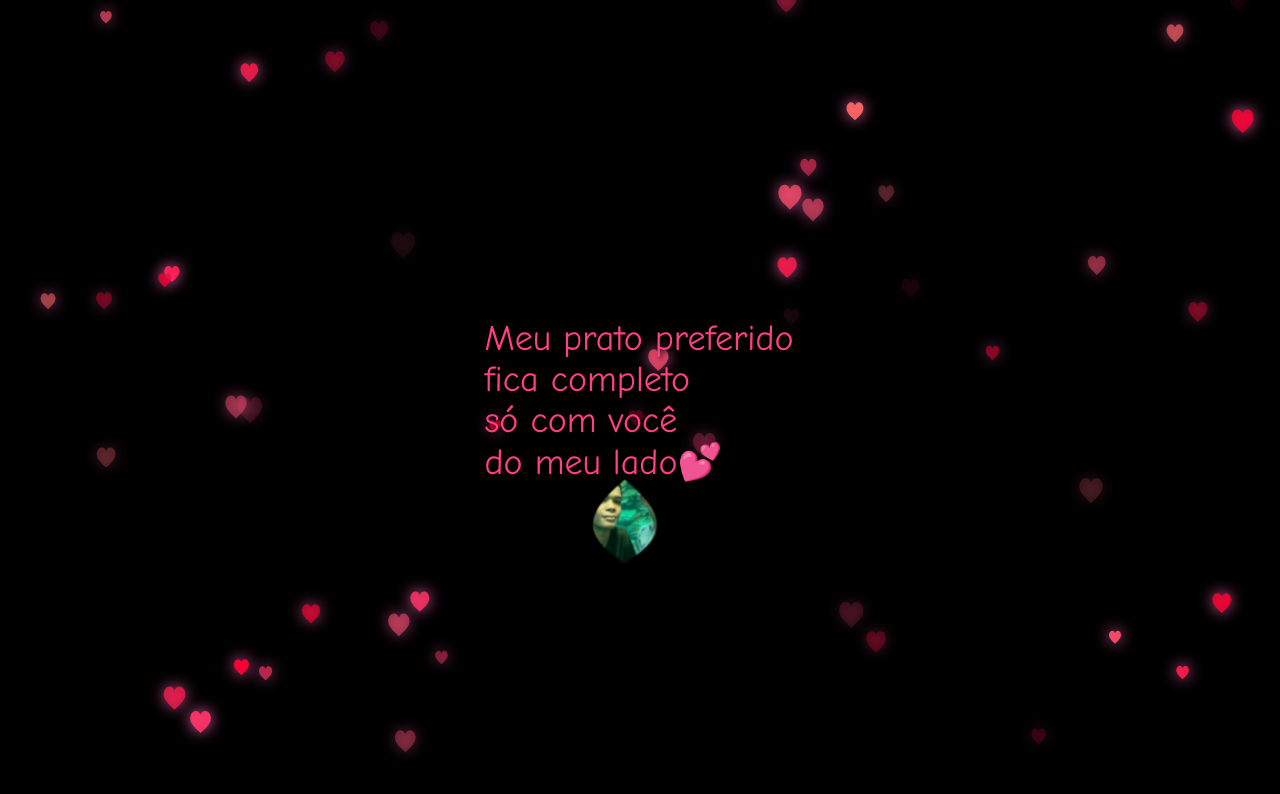
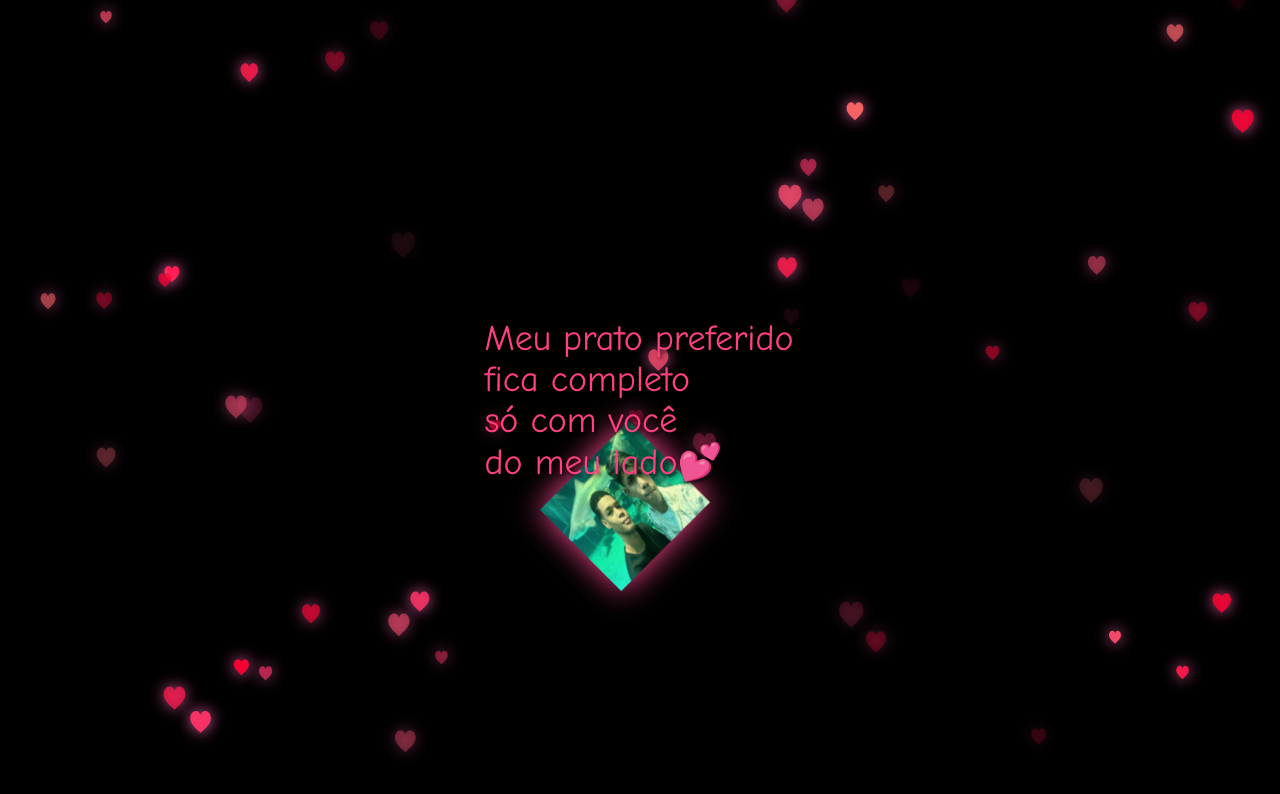
Before and after one commit to Carloseduardo-dev/1-freelance, a plain HTML site: page index.html in a window 1280 px wide. Both pictures are taken after a click on the button "Toque na tela 💝". Drawn offline with Linux system fonts and the light colour scheme.

Commit message:
Update style.css

```diff
--- a/style.css
+++ b/style.css
@@ -48,32 +48,61 @@ canvas {
   text-shadow: 2px 2px 4px rgba(0,0,0,0.8);
 }
 
-/* 💖 Estilo atualizado para imagem com formato de coração real */
+/* Estilos específicos para o coração das fotos */
 .heart-photo {
-  position: absolute;
+  position: relative;
   width: 120px;
   height: 110px;
-  z-index: 3;
-  pointer-events: none;
-  object-fit: cover;
+  transform: rotate(-45deg);
+  background-size: cover !important;
+  background-position: center !important;
   filter: drop-shadow(0 0 15px #ff4081) brightness(1.1);
   animation: heartPulse 2s ease-in-out infinite;
-  clip-path: path("M60 110 C90 90 110 70 60 30 C10 70 30 90 60 110 Z");
-  transition: transform 0.3s ease, opacity 0.3s ease;
+  z-index: 3;
+  /* IMPORTANTE: Remove qualquer borda ou fundo que possa aparecer */
+  border: none !important;
+  outline: none !important;
+  box-shadow: none !important;
+}
+
+.heart-photo:before,
+.heart-photo:after {
+  content: '';
+  width: 60px;
+  height: 90px;
+  position: absolute;
+  left: 60px;
+  top: 0;
+  background: inherit;
+  background-size: inherit !important;
+  background-position: inherit !important;
+  border-radius: 60px 60px 0 0;
+  transform: rotate(-45deg);
+  transform-origin: 0 100%;
+  /* Remove qualquer borda dos pseudo-elementos */
+  border: none !important;
+  outline: none !important;
+  box-shadow: none !important;
+}
+
+.heart-photo:after {
+  left: 0;
+  transform: rotate(45deg);
+  transform-origin: 100% 100%;
+}
+
+@keyframes heartPulse {
+  0%, 100% {
+    transform: rotate(-45deg) scale(1);
+  }
+  50% {
+    transform: rotate(-45deg) scale(1.05);
+  }
 }
 
 .heart-photo:hover {
   filter: drop-shadow(0 0 25px #ff4081) brightness(1.2);
-  transform: scale(1.1);
-}
-
-@keyframes heartPulse {
-  0%, 100% {
-    transform: scale(1);
-  }
-  50% {
-    transform: scale(1.05);
-  }
+  transform: rotate(-45deg) scale(1.1);
 }
 
 @keyframes pulse {
@@ -82,7 +111,13 @@ canvas {
   100% { transform: scale(1); }
 }
 
-/* Garantir que nada interfira nos elementos principais */
+/* Reset geral para garantir que nada interfira */
 * {
   box-sizing: border-box;
 }
+
+/* Esconde qualquer elemento que possa estar causando o quadrado */
+div:not(.heart-photo):not(#mensagem):not(#startButton) {
+  background: none !important;
+  border: none !important;
+}
```
